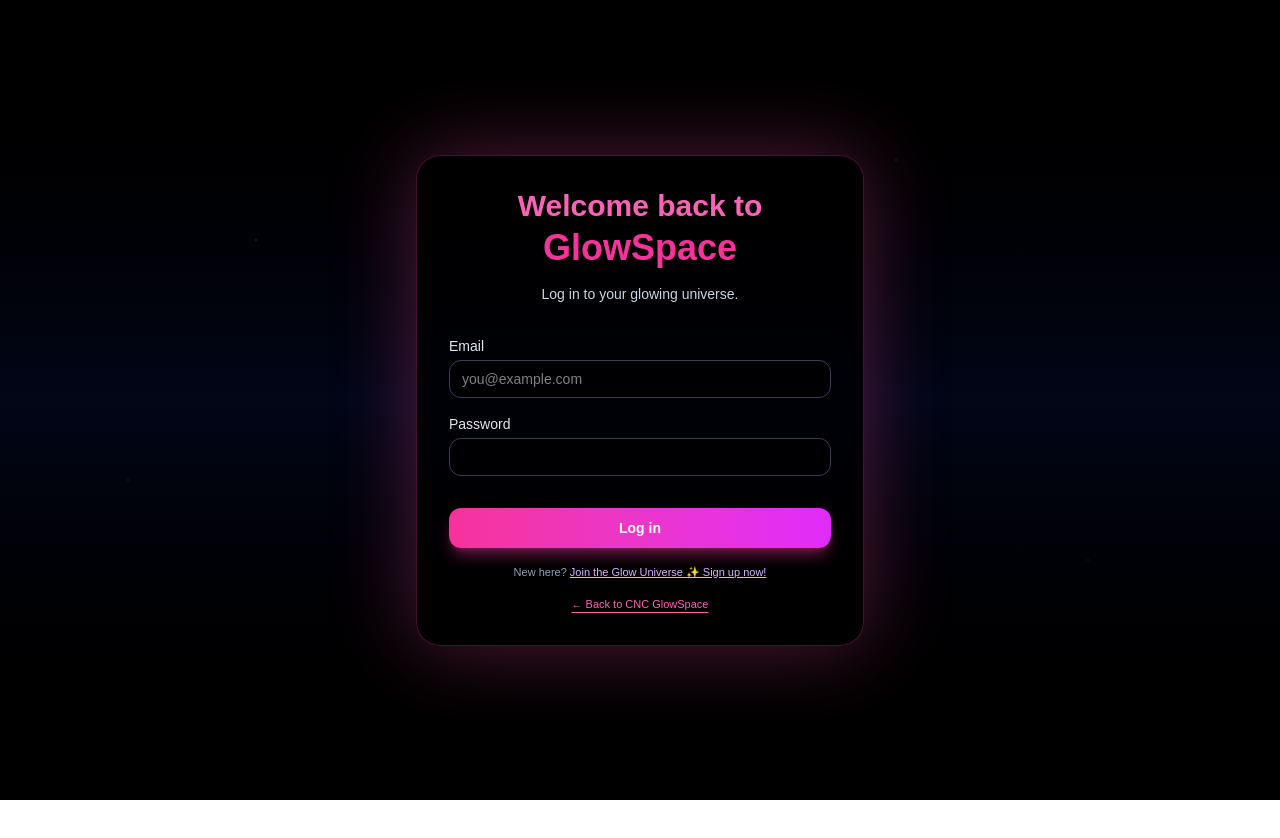
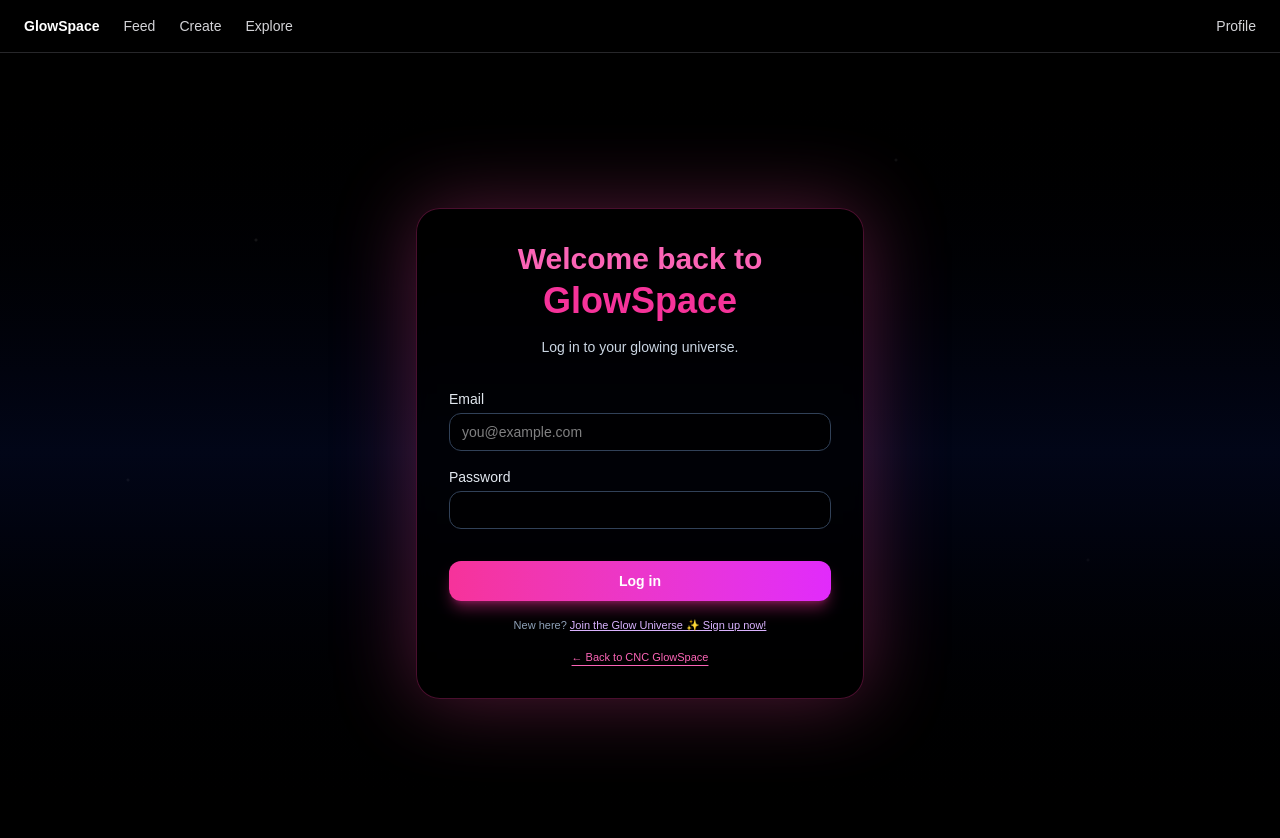
Before and after one commit to caylamarchand-lgtm/cnc-glowspace, a Next.js app: page /login in a window 1280 px wide. Shown: the top 838 px of the page. Before the commit the page ends 800 px from the top, so only its background shows below. Built offline with nearby package versions, Linux system fonts and the light colour scheme; no server answers.

Commit message:
Fix login page JSX and fragment structure

```diff
--- a/app/login/page.tsx
+++ b/app/login/page.tsx
@@ -3,6 +3,7 @@
 import { useState } from "react";
 import { useRouter } from "next/navigation";
 import { supabase } from "../lib/supabaseClient";
+import NavBar from "../components/NavBar";
 
 export default function LoginPage() {
   const router = useRouter();
@@ -29,11 +30,13 @@ export default function LoginPage() {
       return;
     }
 
-    // ✅ successful login → go to profile
     router.push("/profile");
   };
 
   return (
+    <>
+      <NavBar />
+
       <main className="min-h-screen flex items-center justify-center bg-gradient-to-b from-black via-slate-950 to-black text-white p-6">
         <div className="w-full max-w-md rounded-3xl border border-pink-500/30 bg-black/70 p-8 shadow-[0_0_80px_rgba(236,72,153,0.35)] backdrop-blur">
           <h1 className="mb-1 text-center text-3xl font-extrabold text-pink-400 drop-shadow">
@@ -105,5 +108,6 @@ export default function LoginPage() {
           </p>
         </div>
       </main>
+    </>
   );
 }
```
Lines whose indentation alone changed are shown as unchanged.
